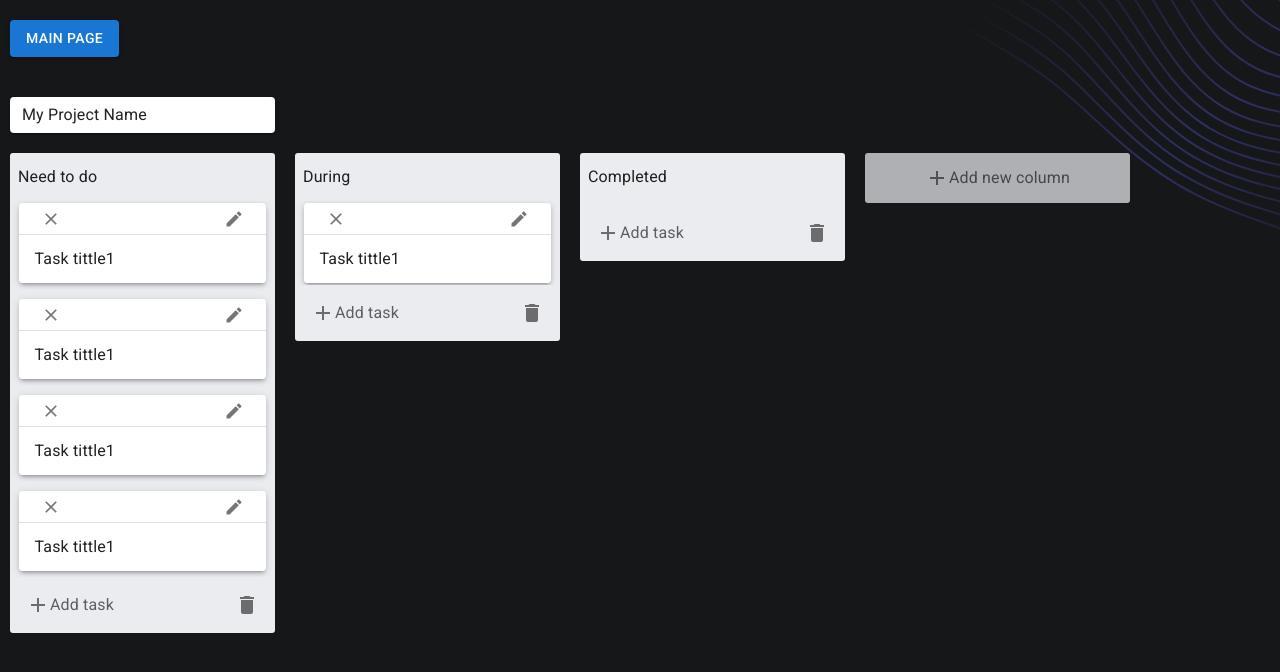
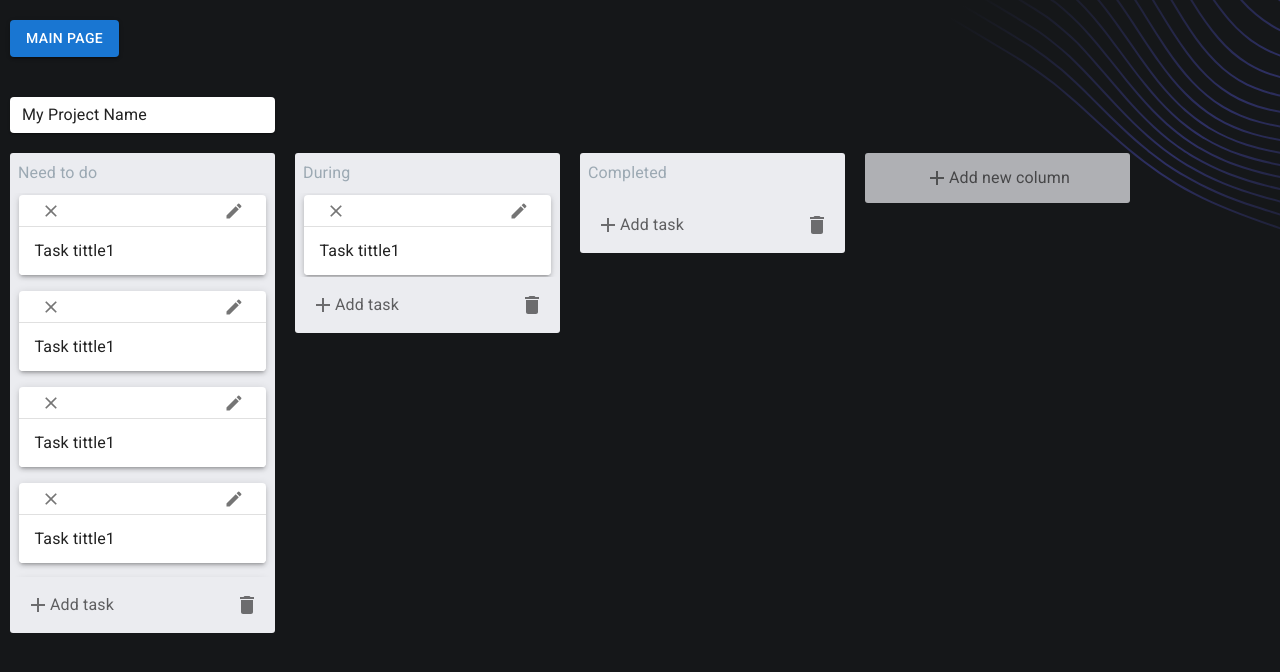
Before and after one commit to ArkhipovAnatoly/project-managment-app, a React (Create React App) app: page /board in a window 1280 px wide. Shown: the top 672 px of the page. Built offline with nearby package versions, Linux system fonts and the light colour scheme.

Commit message:
feat: add function to change tittle of column

```diff
--- a/src/app/store/reducers/useSliceBoardsPage.tsx
+++ b/src/app/store/reducers/useSliceBoardsPage.tsx
@@ -124,10 +124,9 @@ export const useSliceBoardsPage = createSlice({
       state.dataBoardsPage.push(emptyColumn);
     },
 
-    // changeTitleOfCurrentColumn: (state, action: PayloadAction<ChangeColumn>) => {
-    //   state.titleOfCurrentColumn = action.payload.columnTittle;
-    //   state.dataBoardsPage[Number(action.payload.indexColumn)].tittle = action.payload.columnTittle;
-    // },
+    changeTitleOfCurrentColumn: (state, action: PayloadAction<ChangeColumn>) => {
+      state.dataBoardsPage[Number(action.payload.indexColumn)].tittle = action.payload.columnTittle;
+    },
 
     deleteColumn: (state, action: PayloadAction<number>) => {
       const deleteOneElement = 1;
--- a/src/pages/BoardsPage/BoardColumns.tsx
+++ b/src/pages/BoardsPage/BoardColumns.tsx
@@ -20,7 +20,6 @@ import ModalWindow from './ModalWindow';
 import ClearIcon from '@mui/icons-material/Clear';
 import CreateIcon from '@mui/icons-material/Create';
 import SendIcon from '@mui/icons-material/Send';
-import { useEffect, useState } from 'react';
 
 const useStyles = makeStyles({
   columns: {
@@ -206,65 +205,67 @@ function BoardColumns() {
         break;
     }
   };
+  const showAllSettingsColumnTitle = (event: React.MouseEvent) => {
+    const mainBox = (event.target as HTMLInputElement).closest('.boxForTitleColumn') as HTMLElement;
+    const buttonsForTitle = mainBox.querySelector('.buttonsForTitle') as HTMLElement;
+    const inputTitleChange = mainBox.querySelector('.inputTitleChange') as HTMLElement;
 
-  const openButtonSettings = (event: React.MouseEvent) => {
-    // const target = (event.target as HTMLInputElement).closest('.boxForTitle') as HTMLElement;
-    // const target2 = target.querySelector('.buttonApply');
-    // const target3 = target.querySelector('.buttonCancel');
-    // (target2 as HTMLElement).style.display = 'block';
-    // (target3 as HTMLElement).style.display = 'block';
-    // target.dataset.onopen = (event.target as HTMLInputElement).value;
-    // target.dataset.onclose = (event.target as HTMLInputElement).value;
+    const target = event.target as HTMLElement;
+    buttonsForTitle.style.display = 'block';
+    inputTitleChange.style.display = 'block';
+    target.style.display = 'none';
+    const inputForTitleColumn = inputTitleChange.querySelector('input') as HTMLInputElement;
+    inputForTitleColumn.focus();
   };
 
-  const closeButtonSettings = (event: React.FocusEvent) => {
-    // const mainBox = (event.target as HTMLInputElement).closest('.boxForTitle') as HTMLElement;
-    // const buttonApply = mainBox.querySelector('.buttonApply');
-    // const buttonCancel = mainBox.querySelector('.buttonCancel');
-    // // (target2 as HTMLElement).style.display = 'none';
-    // // (target3 as HTMLElement).style.display = 'none';
-    // // (event.target as HTMLInputElement).value = `${target.dataset.onclose}`;
+  const onFocusButtonColumnTitle = (event: React.FocusEvent) => {
+    const mainBox = (event.target as HTMLInputElement).closest('.boxForTitleColumn') as HTMLElement;
+    const someBoardTitleText = mainBox.querySelector('.someBoardTitleText');
+    mainBox.dataset.onopen = '';
+    mainBox.dataset.onclose = someBoardTitleText?.textContent as string;
   };
 
-  const changeButtonSettings = (event: React.ChangeEvent) => {
-    // const mainBox = (event.target as HTMLInputElement).closest('.boxForTitle') as HTMLElement;
-    // mainBox.dataset.onopen = `${(event.target as HTMLInputElement).value}`;
+  const onBlurButtonColumnTitle = (event: React.FocusEvent) => {
+    const target = event.target as HTMLInputElement;
+    target.value = ``;
   };
 
-  const buttonSettingsApply = (event: React.MouseEvent) => {
-    // const mainBox = (event.target as HTMLElement).closest('.boxForTitle') as HTMLElement;
-    // dispatch(
-    //   reducers.changeTitleOfCurrentColumn({
-    //     indexColumn: mainBox.dataset.columnindex as string,
-    //     columnTittle: mainBox.dataset.onopen as string,
-    //   })
-    // );
-    // const inputTitle = mainBox.querySelector('.inputTitleChange') as HTMLInputElement;
-    // const buttonApply = mainBox.querySelector('.buttonApply') as HTMLElement;
-    // const buttonCancel = mainBox.querySelector('.buttonCancel') as HTMLElement;
-    // setTitleOnApplyButton(mainBox.dataset.onopen as string);
-    // buttonApply.style.display = 'none';
-    // buttonCancel.style.display = 'none';
+  const onChangeButtonColumnTitle = (event: React.ChangeEvent) => {
+    const mainBox = (event.target as HTMLInputElement).closest('.boxForTitleColumn') as HTMLElement;
+    mainBox.dataset.onopen = (event.target as HTMLInputElement).value;
   };
-  const buttonSettingsClose = (event: React.MouseEvent) => {
-    // const mainBox = (event.target as HTMLElement).closest('.boxForTitle') as HTMLElement;
-    // dispatch(
-    //   reducers.changeTitleOfCurrentColumn({
-    //     indexColumn: mainBox.dataset.columnindex as string,
-    //     columnTittle: mainBox.dataset.onclose as string,
-    //   })
-    // );
-    // console.log(mainBox.dataset.onclose);
-    // console.log(dataBoardsPage);
-    // const mainBox = (event.target as HTMLElement).closest('.boxForTitle') as HTMLElement;
-    // const buttonApply = mainBox.querySelector('.buttonApply') as HTMLElement;
-    // const buttonCancel = mainBox.querySelector('.buttonCancel') as HTMLElement;
-    // const inputTitle = mainBox.querySelector('.inputTitleChange') as HTMLInputElement;
-    // setTitleOnCloseButton(mainBox.dataset.onclose as string);
-    // buttonApply.style.display = 'none';
-    // buttonCancel.style.display = 'none';
-    // console.log(mainBox.dataset.onclose);
-    // console.log(inputTitle.value);
+
+  const buttonApplyColumnTitle = (event: React.MouseEvent) => {
+    const mainBox = (event.target as HTMLElement).closest('.boxForTitleColumn') as HTMLElement;
+    const buttonsForTitle = mainBox.querySelector('.buttonsForTitle') as HTMLElement;
+    const inputTitleChange = mainBox.querySelector('.inputTitleChange') as HTMLElement;
+    const someBoardTitleText = mainBox.querySelector('.someBoardTitleText') as HTMLElement;
+    if ((mainBox.dataset.onopen as string) !== '') {
+      buttonsForTitle.style.display = 'none';
+      inputTitleChange.style.display = 'none';
+      someBoardTitleText.style.display = 'block';
+      dispatch(
+        reducers.changeTitleOfCurrentColumn({
+          indexColumn: mainBox.dataset.columnindex as string,
+          columnTittle: mainBox.dataset.onopen as string,
+        })
+      );
+    }
+  };
+  const buttonCloseColumnTitle = (event: React.MouseEvent) => {
+    const mainBox = (event.target as HTMLElement).closest('.boxForTitleColumn') as HTMLElement;
+    const buttonsForTitle = mainBox.querySelector('.buttonsForTitle') as HTMLElement;
+    const inputTitleChange = mainBox.querySelector('.inputTitleChange') as HTMLElement;
+    const someBoardTitleText = mainBox.querySelector('.someBoardTitleText') as HTMLElement;
+    buttonsForTitle.style.display = 'none';
+    inputTitleChange.style.display = 'none';
+    someBoardTitleText.style.display = 'block';
+    dispatch(
+      reducers.changeTitleOfCurrentColumn({
+        indexColumn: mainBox.dataset.columnindex as string,
+        columnTittle: mainBox.dataset.onclose as string,
+      })
+    );
   };
 
   return (
@@ -274,34 +275,47 @@ function BoardColumns() {
           <Box className={classes.column} key={`${column.tittle} ${indexColumn}`}>
             <Box className={classes.columnOptions}>
               <Box
-                className={`${classes.columnTitle} boxForTitle`}
+                className={`${classes.columnTitle} boxForTitleColumn`}
                 data-columnindex={indexColumn}
                 data-onopen={column.tittle}
                 data-onclose={column.tittle}
               >
+                <Typography className={'someBoardTitleText'} onClick={showAllSettingsColumnTitle}>
+                  {column.tittle}
+                </Typography>
+                <Paper
+                  className={'inputTitleChange'}
+                  sx={{ mb: '2px', mt: '4px', display: 'none' }}
+                >
                   <InputBase
-                  className={'inputTitleChange'}
-                  defaultValue={column.tittle}
-                  onClick={openButtonSettings}
-                  onBlur={closeButtonSettings}
-                  onChange={changeButtonSettings}
+                    onFocus={onFocusButtonColumnTitle}
+                    onBlur={onBlurButtonColumnTitle}
+                    onChange={onChangeButtonColumnTitle}
                   />
+                </Paper>
+                <Stack
+                  className={'buttonsForTitle'}
+                  sx={{ mt: '4px', display: 'none' }}
+                  spacing={1}
+                  direction="row"
+                  justifyContent="flex-start"
+                  alignItems="center"
+                >
                   <Button
-                  onClick={buttonSettingsApply}
+                    onClick={buttonApplyColumnTitle}
                     className={'buttonApply'}
                     variant="contained"
                     size="small"
                     startIcon={<SendIcon />}
-                  sx={{ mt: '2px', display: 'none' }}
                   ></Button>
                   <Button
-                  onClick={buttonSettingsClose}
+                    onClick={buttonCloseColumnTitle}
                     className={'buttonCancel'}
                     variant="contained"
                     size="small"
                     startIcon={<DeleteIcon />}
-                  sx={{ mb: '2px', mt: '4px', display: 'none' }}
                   ></Button>
+                </Stack>
               </Box>
               <Stack
                 direction="column"
```
Lines whose indentation alone changed are shown as unchanged.
